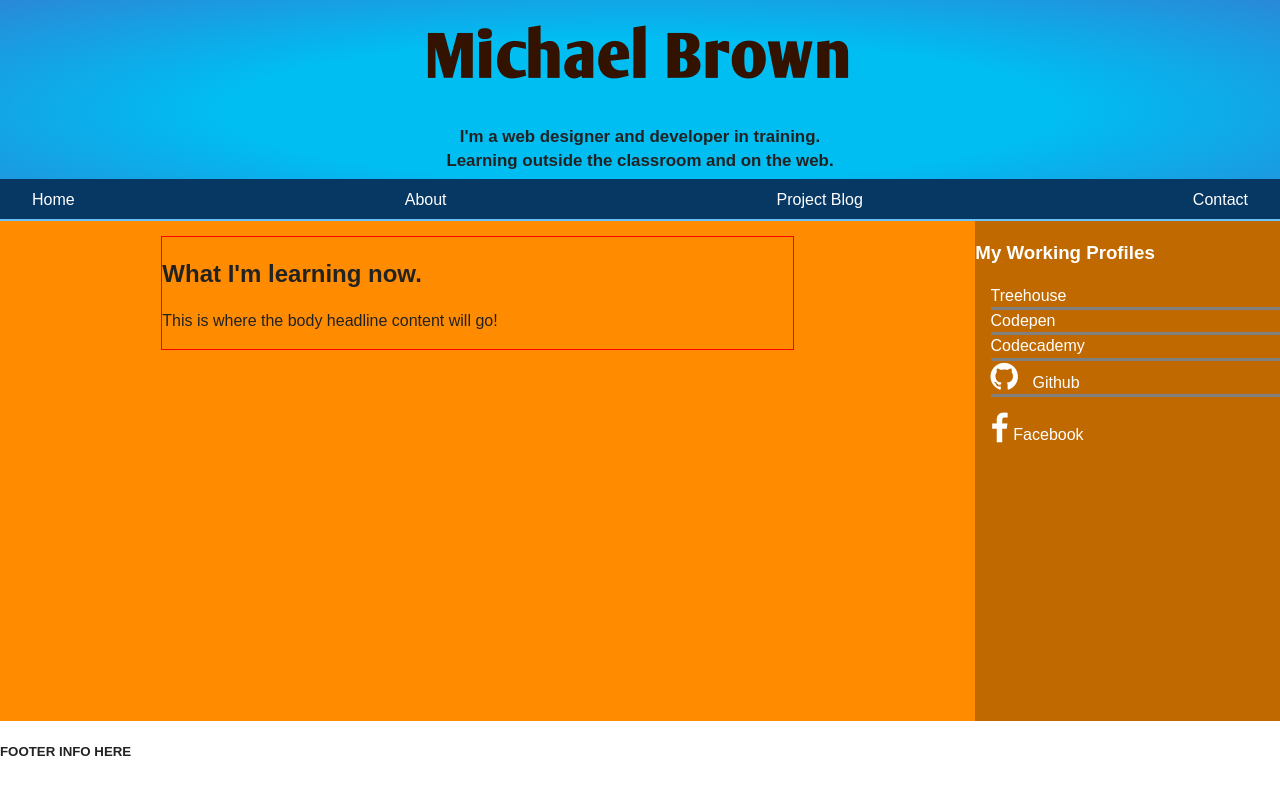
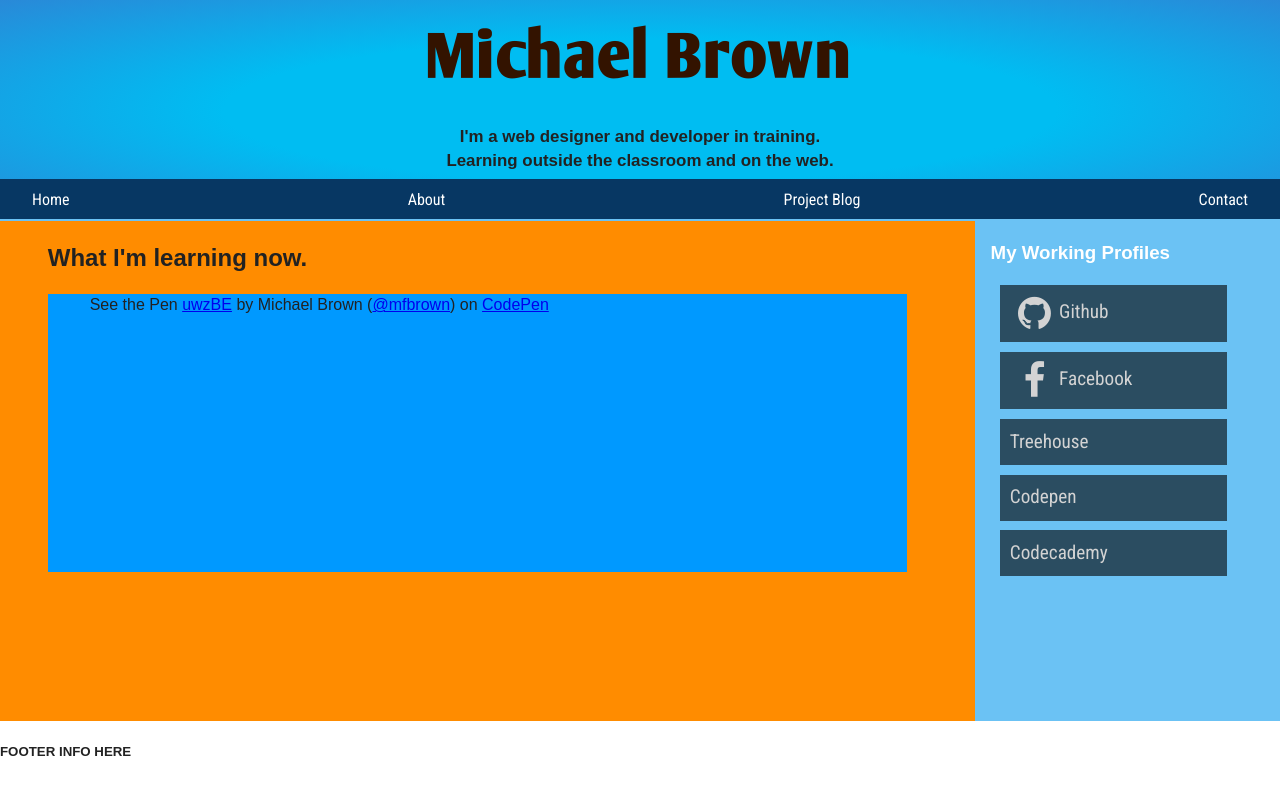
Before and after one commit to mfbrown/Personal-Website, a plain HTML site: page index.html in a window 1280 px wide. Drawn offline with nearby package versions, Linux system fonts and the light colour scheme; a script that the page names is missing; a web font is replaced by a local one.

Commit message:
Content Changes
Added codepen example

```diff
--- a/css/main.css
+++ b/css/main.css
@@ -271,6 +271,7 @@ ul {
 }
 
 #navlist div {
+    font-family: "Roboto Condensed", sans-serif;
     display: inline-block;
 }
 
@@ -298,8 +299,7 @@ ul {
 }
 
 .headline {
-    width: 66%;
-    border: 1px solid red;
+    width: 90%;
     margin: 15px auto;
 }
 
@@ -307,13 +307,24 @@ ul {
     font-family: sans-serif;
 }
 
+.codepen-background {
+    background-color: #0099ff;
+    width: 100%;
+    height: 278px;
+}
+
+.codepen {
+    width: 95%;
+    margin: auto;
+}
+
 .right-menu {
-    background-color: rgba(0,0,0,0.25);
+    background-color: #6bc2f4;
     color: white;
     height: inherit;
 }
 
-.right-menu p {
+.right-menu h3 {
     padding-left: 5%
 }
 
@@ -323,11 +334,18 @@ ul {
 }
 
 .profile-list li {
-    border-bottom: 3px solid grey;
+    font-family: 'Roboto Condensed', sans-serif;
+    font-size: 1.2em;
+    color: lightgrey;
+    background-color: rgba(0,0,0,0.6);
+    list-style-type: none;
+    padding: 0.5em 0 0.5em 0.5em;
+    width: 75%;
+    margin: 0.5em
 }
 
 .profile-list li i {
-    margin-right: 5%;
+    vertical-align: middle;
 }
 
 /* ==========================================================================
@@ -508,6 +526,7 @@ ul {
         background-color: #073763;
         padding: .5em 0;
         margin: 0px;
+        vertical-align: middle;
     }
 
     #contact,
--- a/index.html
+++ b/index.html
@@ -16,6 +16,7 @@
         <link rel="stylesheet" href="css/main.css">
         <link rel="stylesheet" type="text/css" href="fonts/fontstylesheet.css">
         <link href='http://fonts.googleapis.com/css?family=Droid+Serif' rel='stylesheet' type='text/css'>
+        <link href='http://fonts.googleapis.com/css?family=Roboto+Condensed' rel='stylesheet' type='text/css'>
         <link href="http://netdna.bootstrapcdn.com/font-awesome/4.0.3/css/font-awesome.css" rel="stylesheet">
         <!-- <link rel="stylesheet" type="text/css" href="css/12cols.css"> -->
         <script src="js/vendor/modernizr-2.6.2.min.js"></script>
@@ -49,19 +50,25 @@
                 <div class="col span_9_of_12">
                     <div class="headline">
                         <h2>What I'm learning now.</h2>
-                        <p>This is where the body headline content will go!</p>
+                        <div class="codepen-background">
+                            <div class="codepen">
+                                <p data-height="268" data-theme-id="0" data-slug-hash="uwzBE" data-user="mfbrown" data-default-tab="result" class='codepen'>See the Pen <a href='http://codepen.io/mfbrown/pen/uwzBE'>uwzBE</a> by Michael Brown (<a href='http://codepen.io/mfbrown'>@mfbrown</a>) on <a href='http://codepen.io'>CodePen</a></p>
+                                <script async src="http://codepen.io/assets/embed/ei.js"></script>
+                            </div>
+                        </div>
                     </div>
                 </div>
 
                 <div class="right-menu col span_3_of_12">
                     <h3>My Working Profiles</h3>
                     <ul class="profile-list">
+                        <li><i class="fa fa-github fa-2x fa-fw"></i>Github</li>
+                        <li><i class="fa fa-facebook fa-2x fa-fw"></i>Facebook</i></li>
                         <li>Treehouse</li>
                         <li>Codepen</li>
                         <li>Codecademy</li>
-                        <li><i class="fa fa-github fa-2x"></i>Github</li>
                     </ul>
-                    <p><i class="fa fa-facebook fa-2x"></i> Facebook</p>
+
                 </div>
             </div>
 
```
